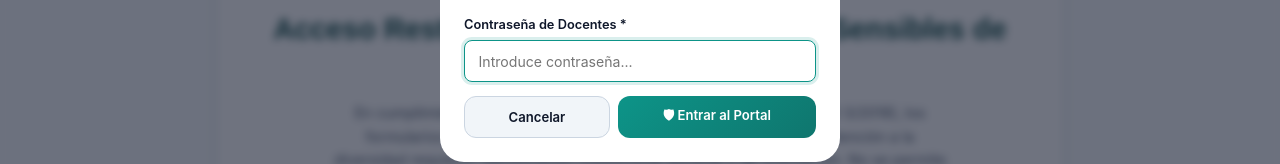
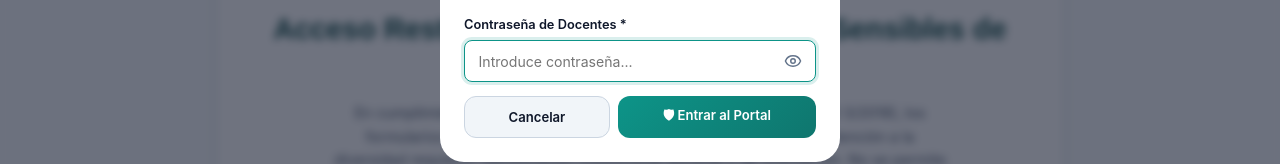
Before and after one commit to josemanuelsantos-svg/gabinete-psicopedagogico, a React (Vite) app: page / in a window 1280 px wide. Both pictures are taken after a click on the button "Entrar / Acceso Protegido". Shown: the part 395-559 px from the top of the page. Built offline with nearby package versions, Linux system fonts and the light colour scheme.

Commit message:
feat(auth): Add toggle to show/hide password in login modal

```diff
--- a/src/components/AdminLoginModal.tsx
+++ b/src/components/AdminLoginModal.tsx
@@ -1,5 +1,5 @@
 import React, { useState } from 'react';
-import { Lock, X, GraduationCap, ShieldCheck } from 'lucide-react';
+import { Lock, X, GraduationCap, ShieldCheck, Eye, EyeOff } from 'lucide-react';
 import { verifyRolePassword } from '../utils/security';
 
 interface AdminLoginModalProps {
@@ -15,8 +15,16 @@ export const AdminLoginModal: React.FC<AdminLoginModalProps> = ({
 }) => {
   const [selectedRole, setSelectedRole] = useState<'DOCENTE' | 'ORIENTADOR'>('DOCENTE');
   const [password, setPassword] = useState('');
+  const [showPassword, setShowPassword] = useState(false);
   const [error, setError] = useState(false);
   const [isValidating, setIsValidating] = useState(false);
+
+  const handleClose = () => {
+    setShowPassword(false);
+    setError(false);
+    setPassword('');
+    onClose();
+  };
 
   if (!isOpen) return null;
 
@@ -60,7 +68,7 @@ export const AdminLoginModal: React.FC<AdminLoginModalProps> = ({
               <p style={{ fontSize: '0.72rem', color: 'var(--text-muted)' }}>Colegio San Buenaventura</p>
             </div>
           </div>
-          <button className="btn btn-secondary" onClick={onClose} style={{ padding: '0.35rem', minHeight: '32px' }}>
+          <button className="btn btn-secondary" onClick={handleClose} style={{ padding: '0.35rem', minHeight: '32px' }}>
             <X size={18} />
           </button>
         </div>
@@ -69,7 +77,7 @@ export const AdminLoginModal: React.FC<AdminLoginModalProps> = ({
         <div style={{ display: 'grid', gridTemplateColumns: '1fr 1fr', gap: '0.5rem', marginBottom: '1.1rem' }}>
           <button
             type="button"
-            onClick={() => { setSelectedRole('DOCENTE'); setError(false); }}
+            onClick={() => { setSelectedRole('DOCENTE'); setError(false); setShowPassword(false); }}
             style={{
               padding: '0.65rem 0.5rem',
               borderRadius: '8px',
@@ -91,7 +99,7 @@ export const AdminLoginModal: React.FC<AdminLoginModalProps> = ({
 
           <button
             type="button"
-            onClick={() => { setSelectedRole('ORIENTADOR'); setError(false); }}
+            onClick={() => { setSelectedRole('ORIENTADOR'); setError(false); setShowPassword(false); }}
             style={{
               padding: '0.65rem 0.5rem',
               borderRadius: '8px',
@@ -118,16 +126,39 @@ export const AdminLoginModal: React.FC<AdminLoginModalProps> = ({
             <label className="form-label" style={{ fontSize: '0.8rem' }}>
               {selectedRole === 'DOCENTE' ? 'Contraseña de Docentes *' : 'Contraseña de Orientación *'}
             </label>
+            <div style={{ position: 'relative', display: 'flex', alignItems: 'center' }}>
               <input
-              type="password"
+                type={showPassword ? 'text' : 'password'}
                 required
                 className="input-text"
                 placeholder="Introduce contraseña..."
                 value={password}
                 onChange={(e) => { setPassword(e.target.value); setError(false); }}
-              style={{ fontSize: '0.88rem', minHeight: '42px' }}
+                style={{ fontSize: '0.88rem', minHeight: '42px', paddingRight: '2.5rem', width: '100%' }}
                 autoFocus
               />
+              <button
+                type="button"
+                onClick={() => setShowPassword(!showPassword)}
+                title={showPassword ? 'Ocultar contraseña' : 'Ver contraseña'}
+                aria-label={showPassword ? 'Ocultar contraseña' : 'Ver contraseña'}
+                style={{
+                  position: 'absolute',
+                  right: '0.5rem',
+                  background: 'none',
+                  border: 'none',
+                  cursor: 'pointer',
+                  color: showPassword ? 'var(--primary-700)' : '#64748b',
+                  display: 'flex',
+                  alignItems: 'center',
+                  justifyContent: 'center',
+                  padding: '0.35rem',
+                  borderRadius: '6px'
+                }}
+              >
+                {showPassword ? <EyeOff size={18} /> : <Eye size={18} />}
+              </button>
+            </div>
           </div>
 
           {error && (
@@ -137,7 +168,7 @@ export const AdminLoginModal: React.FC<AdminLoginModalProps> = ({
           )}
 
           <div style={{ display: 'flex', gap: '0.5rem' }}>
-            <button type="button" className="btn btn-secondary" onClick={onClose} style={{ flex: 1, minHeight: '40px', fontSize: '0.82rem' }}>
+            <button type="button" className="btn btn-secondary" onClick={handleClose} style={{ flex: 1, minHeight: '40px', fontSize: '0.82rem' }}>
               Cancelar
             </button>
             <button
```
Lines whose indentation alone changed are shown as unchanged.
